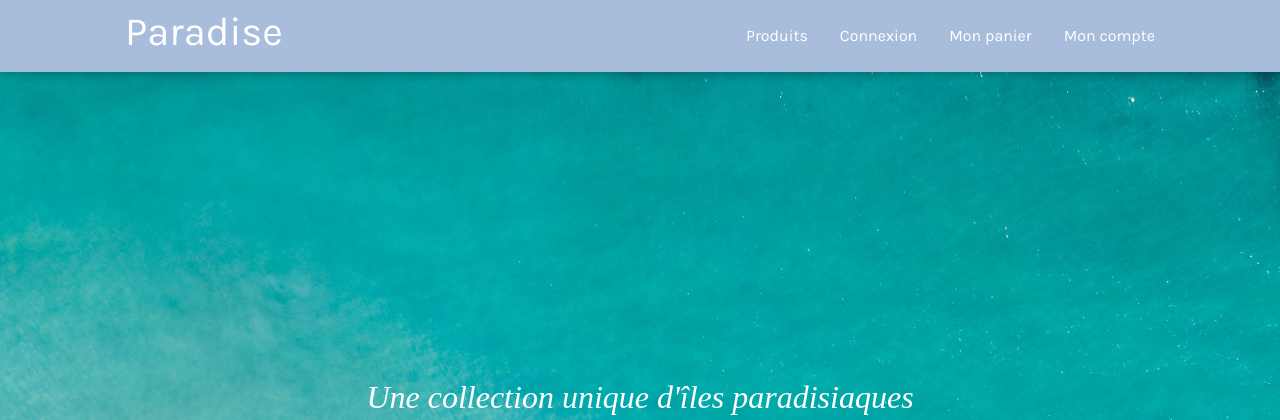
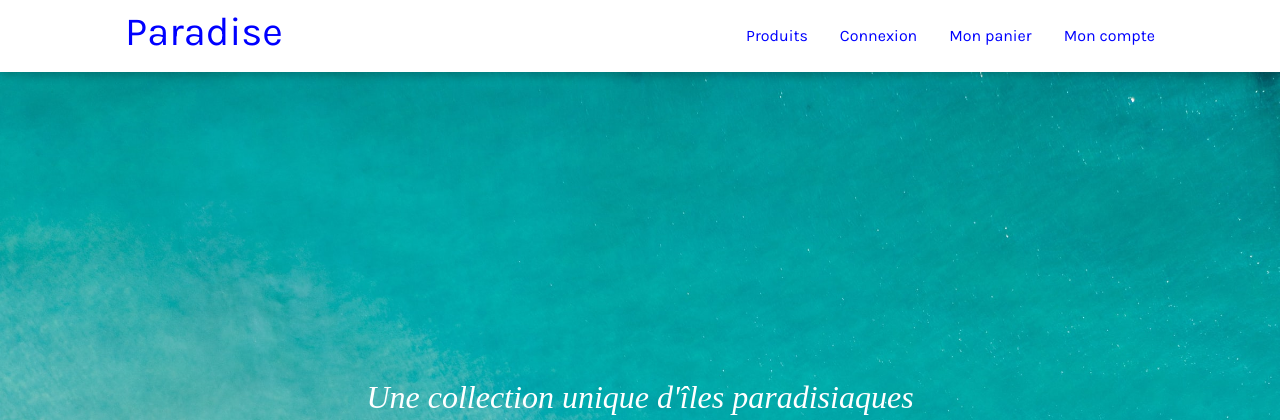
Before and after one commit to Artemis1997-D/paradise, a PHP site: page /index.php in a window 1280 px wide. Shown: the top 420 px of the page. Run offline with PHP 8.4, Linux system fonts and the light colour scheme.

Commit message:
change color nav footer

```diff
--- a/asset/style/style.css
+++ b/asset/style/style.css
@@ -12,7 +12,7 @@ body {
 }
 
 a {
-  color: white;
+  color: blue;
 }
 
 header {
@@ -23,7 +23,7 @@ header {
   text-align: center;
   position: sticky;
   top: 0px;
-  background-color: #A8BCDB;
+  background-color: white;
   box-shadow: 0 4px 8px 0 rgba(0,0,0,0.2);
   z-index: 1;
 }
@@ -372,11 +372,11 @@ footer {
   padding: 3%;
   display: flex;
   justify-content:space-around;
-  background:  #A8BCDB;
+  background:  white;
 }
 
 footer a {
-  color: white;
+  color: blue;
 }
 
 /*-------------------------------Desktop--------------------------*/
```
